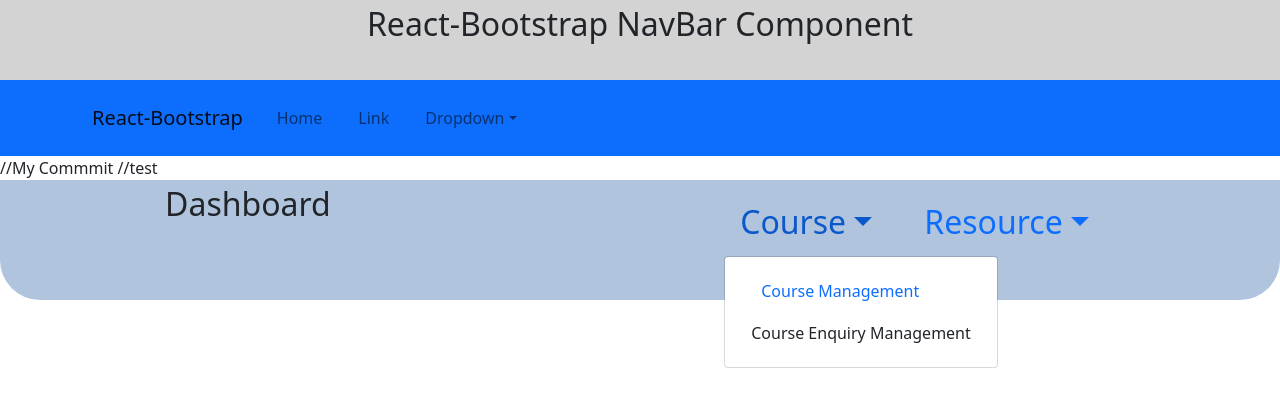
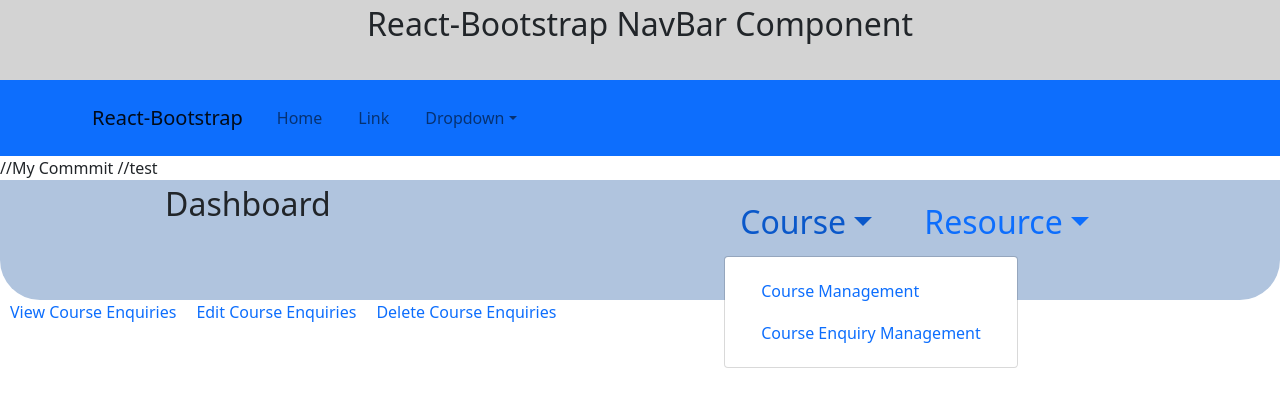
Before and after one commit to Faithinfotech-Training/Experion-Node-Team4, a React (Create React App) app: page /admin/course-enquiry in a window 1280 px wide. Both pictures are taken after a click on the button "Course". Shown: the top 406 px of the page. Built offline with nearby package versions, Linux system fonts and the light colour scheme.

Commit message:
course enquiry commit

```diff
--- a/src/Routers/Routers.js
+++ b/src/Routers/Routers.js
@@ -1,10 +1,16 @@
 import { BrowserRouter as Router, Routes, Route, Link } from "react-router-dom";
 import Admin from "../pages/Admin";
 
+//Components for course Management
 import CourseMng from "../pages/Course/CourseMng";
 import AddCourse from "../pages/Course/AddCourse/AddCourse";
 import EditCourse from "../pages/Course/EditCourse/EditCourse";
 import ViewCourse from "../pages/Course/ViewCourse/ViewCourse";
+
+//Components for course enquiry Management
+import CeqMng from "../pages/CourseEnquiryManagement/CeqMng";
+import ViewCeq from "../pages/CourseEnquiryManagement/ViewCeq/ViewCeq";
+import EditCeq from "../pages/CourseEnquiryManagement/EditCeq/EditCeq";
 
 //imprting the resource management components.
 import ResourceMng from "../pages/ResourceManagement/ResourceMng";
@@ -18,10 +24,18 @@
       <Admin />
 
       <Routes>
+
+        {/* Routes for Course Management */}
         <Route path="/admin/course" element={<CourseMng />} />
         <Route path="/admin/course/add-course" element={<AddCourse />} />
         <Route path="/admin/course/edit-course" element={<EditCourse />}/>
         <Route path="/admin/course/view-courses" element={<ViewCourse />}/>
+
+        {/* Routes for Course Enquiry Management */}
+        <Route path="/admin/course-enquiry" element={<CeqMng />} />
+        <Route path="/admin/course-enquiry/view-course-enquiry" element={<ViewCeq />} />
+        <Route path="/admin/course-enquiry/edit-course-enquiry" element={<EditCeq />} />
+
 
         {/* Routes for Resource Management      */}
 
--- a/src/pages/Admin.js
+++ b/src/pages/Admin.js
@@ -15,7 +15,7 @@
             <div className="item">
                         <NavDropdown title="Course" id="basic-nav-dropdown">
                             <NavDropdown.Item ><Link to="/admin/course">Course Management</Link></NavDropdown.Item>
-                            <NavDropdown.Item >Course Enquiry Management</NavDropdown.Item>
+                            <NavDropdown.Item ><Link to="/admin/course-enquiry">Course Enquiry Management</Link></NavDropdown.Item>
                         </NavDropdown>
                     </div>
             <div className="item">
--- /dev/null
+++ b/src/pages/CourseEnquiryManagement/CeqMng.css
@@ -0,0 +1,4 @@
+a{
+    text-decoration: none;
+    margin: 10px;
+}
--- /dev/null
+++ b/src/pages/CourseEnquiryManagement/CeqMng.js
@@ -0,0 +1,21 @@
+import { Link } from "react-router-dom";
+
+
+import './CeqMng.css';
+
+function CeqMng(){
+
+    return(
+        <>
+
+        <Link to="/admin/course-enquiry/view-course-enquiry">View Course Enquiries</Link>
+        <Link to="/admin/course-enquiry/edit-course-enquiry">Edit Course Enquiries</Link>
+        <Link to="/admin/course-enquiry/delete-course-enquiry">Delete Course Enquiries</Link>
+        </>
+    )
+}
+
+
+
+
+export default CeqMng;
--- /dev/null
+++ b/src/pages/CourseEnquiryManagement/EditCeq/EditCeq.js
@@ -0,0 +1,14 @@
+
+
+
+
+function EditCeq(){
+
+    return(
+        <>
+        This page is for Viewing Ceq List
+        </>
+    )
+}
+
+export default EditCeq;
--- /dev/null
+++ b/src/pages/CourseEnquiryManagement/ViewCeq/ViewCeq.js
@@ -0,0 +1,14 @@
+
+
+
+
+function ViewCeq(){
+
+    return(
+        <>
+        This page is for Viewing Ceq List
+        </>
+    )
+}
+
+export default ViewCeq;
```
